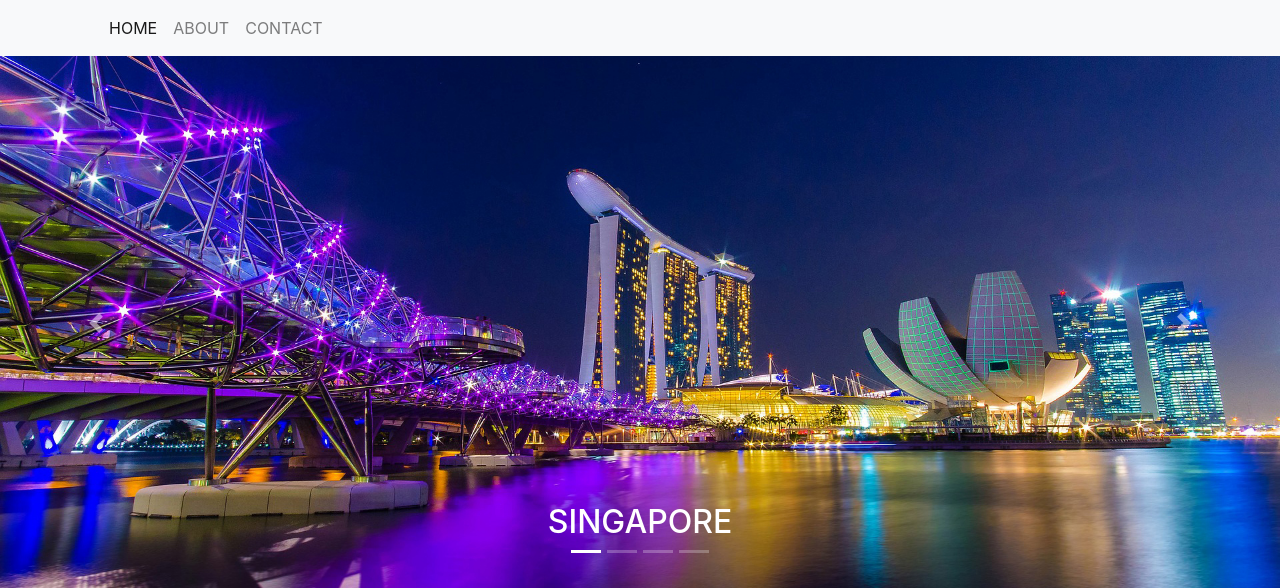
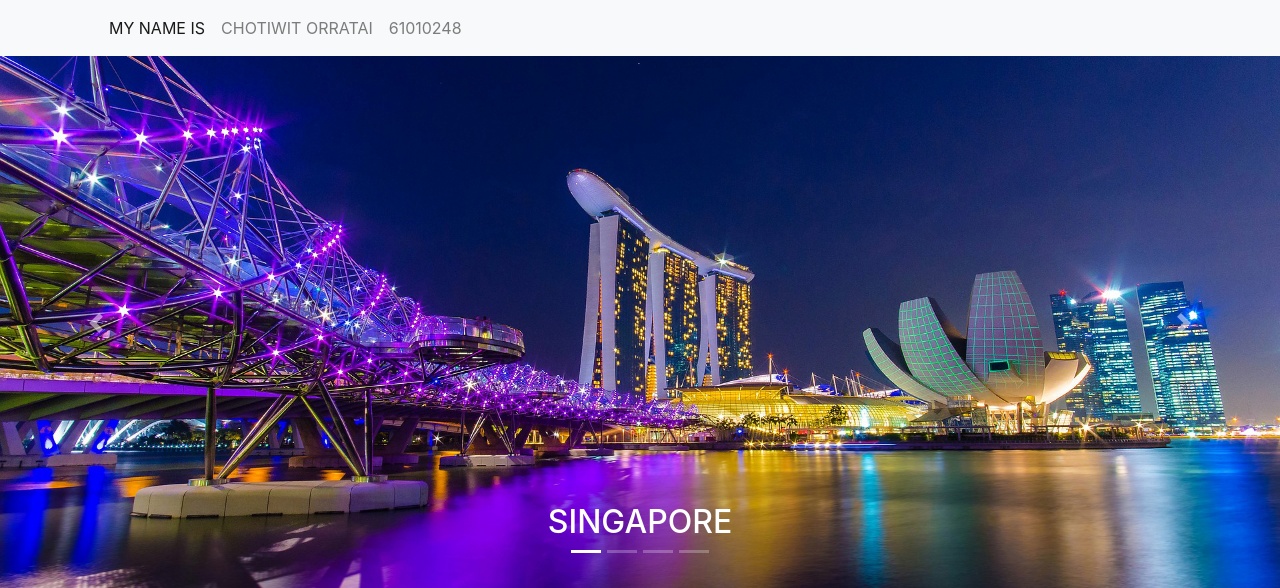
Before and after one commit to Chotiwitorratai/Chotiwit-WorldTravel, a Django app: page / in a window 1280 px wide. Shown: the top 588 px of the page. Run offline with Django 3.2, Linux system fonts and the light colour scheme; some libraries are stand-ins or nearby versions.

Commit message:
lastcommit

```diff
--- a/templates/frontend/base.html
+++ b/templates/frontend/base.html
@@ -20,9 +20,9 @@
             </button>
             <div class="collapse navbar-collapse" id="navbarNavAltMarkup">
                 <div class="navbar-nav">
-                    <a class="nav-item nav-link text-uppercase active" href="#">Home</a>
-                    <a class="nav-item nav-link text-uppercase " href="#">About</a>
-                    <a class="nav-item nav-link text-uppercase " href="#">Contact</a>
+                    <a class="nav-item nav-link text-uppercase active" href="#">My name is</a>
+                    <a class="nav-item nav-link text-uppercase " href="#">Chotiwit Orratai</a>
+                    <a class="nav-item nav-link text-uppercase " href="#">61010248</a>
                 </div>
             </div>
         </div>
```
